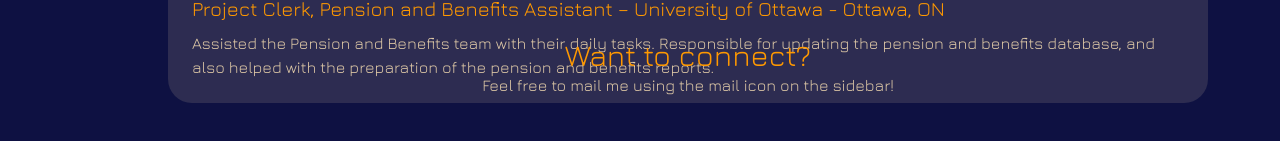
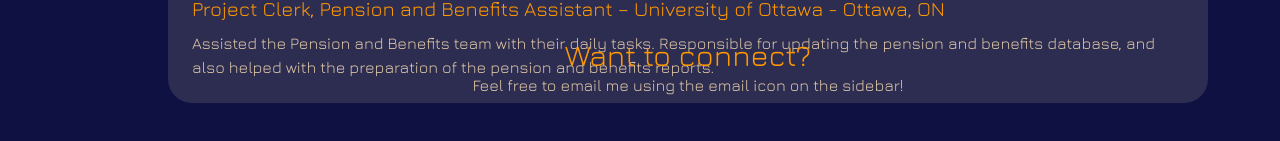
Before and after one commit to Alison0704/alistrics, a React (Vite) app: page / in a window 1280 px wide. Shown: the part 3109-3250 px from the top of the page. Built offline with nearby package versions, Linux system fonts and the light colour scheme.

Commit message:
change in contact

```diff
--- a/src/components/Sections/Contact.jsx
+++ b/src/components/Sections/Contact.jsx
@@ -2,7 +2,7 @@
   return (
     <section className="flex justify-center h-60 ">
       <p className="text-mainColor10 text-3xl flex justify-center">Want to connect?</p>
-      <p className="text-mainColor30 flex justify-center ">Feel free to mail me using the mail icon on the sidebar!</p>
+      <p className="text-mainColor30 flex justify-center ">Feel free to email me using the email icon on the sidebar!</p>
     </section>
   );
 }
```
